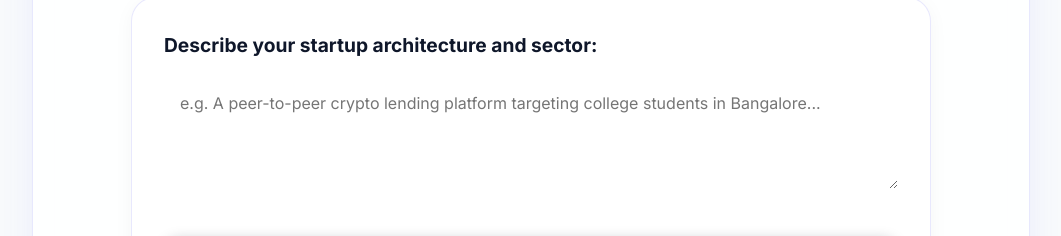
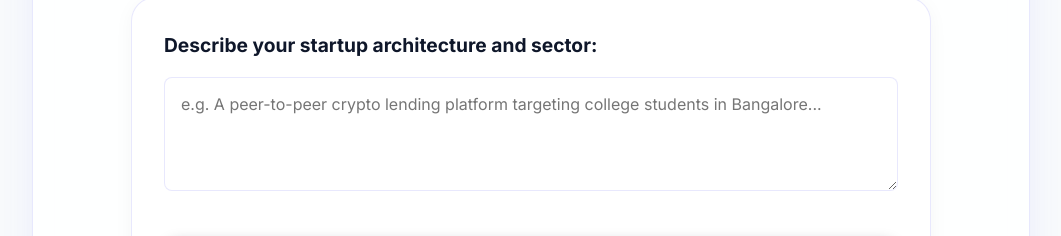
Before and after one commit to Suryabarsaiya/we-verify, a React (Vite) app in the folder client/: page /accelerator in a window 1280 px wide. Shown: the part 564-800 px from the top of the page, without its empty margins (109-1170 px from the left). Built offline with nearby package versions, Linux system fonts and the light colour scheme; no server answers.

Commit message:
fix: resolve Accelerator textarea white-on-light theme contrast bug, map AgentProgress logic perfectly to Planner/Executor/Critic agents

```diff
--- a/client/src/components/AgentProgress.jsx
+++ b/client/src/components/AgentProgress.jsx
@@ -7,9 +7,9 @@ export default function AgentProgress({ liveEvents }) {
         const agents = liveEvents.map(e => e.data?.agent).filter(Boolean);
         const actions = liveEvents.map(e => e.data?.action).filter(Boolean);
 
-        if (actions.includes('COMPLETE') && agents.includes('Synthesizer')) return 3; // Done
-        if (agents.includes('Synthesizer')) return 2; // Phase 3: Synthesizing
-        if (agents.includes('CompetitorAgent') || agents.includes('MarketAgent')) return 1; // Phase 2: Parallel Research
+        if (actions.includes('COMPLETE') && agents.includes('Critic')) return 3; // Done
+        if (agents.includes('Verifier') || agents.includes('Critic')) return 2; // Phase 3: Synthesizing
+        if (agents.includes('Executor') || agents.includes('Planner')) return 1; // Phase 2: Research & Execution
         return 0; // Phase 1: Booting
     }, [liveEvents]);
 
--- a/client/src/pages/Accelerator.jsx
+++ b/client/src/pages/Accelerator.jsx
@@ -48,7 +48,7 @@ export default function Accelerator() {
                         onChange={(e) => setIdea(e.target.value)}
                         placeholder="e.g. A peer-to-peer crypto lending platform targeting college students in Bangalore..."
                         rows={4}
-                        style={{ width: '100%', padding: '1rem', borderRadius: '8px', background: 'rgba(255,255,255,0.05)', border: '1px solid var(--border-color)', color: 'white', marginBottom: '1.5rem', fontFamily: 'inherit', fontSize: '1rem' }}
+                        style={{ width: '100%', padding: '1rem', borderRadius: '8px', background: 'var(--bg-surface)', border: '1px solid var(--glass-border)', color: 'var(--text-primary)', marginBottom: '1.5rem', fontFamily: 'inherit', fontSize: '1rem' }}
                         disabled={loading}
                         required
                     />
```
